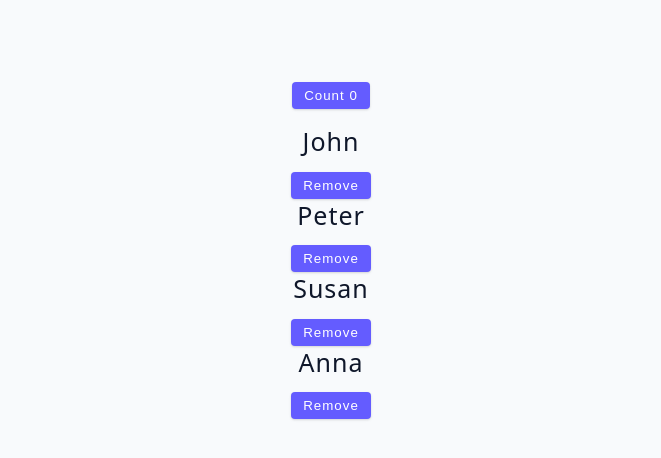
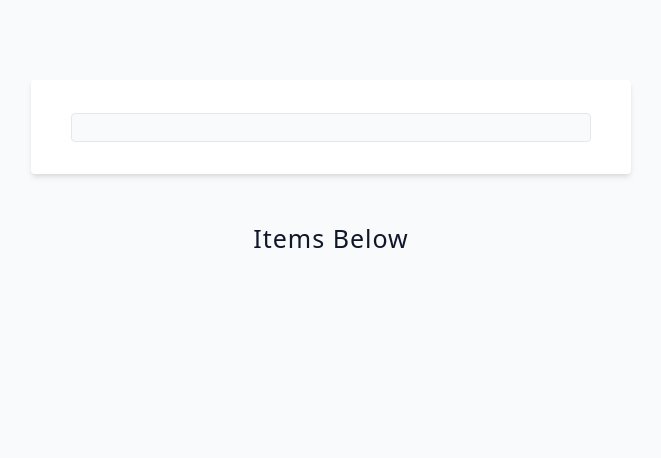
Before and after one commit to vinothsmart/react18, a React (Vite) app: page / in a window 1280 px wide. Shown: the top 458 px of the page, without its empty margins (309-970 px from the left). Built offline with nearby package versions, Linux system fonts and the light colour scheme.

Commit message:
useTranstiion optimzation

```diff
--- a/src/App.jsx
+++ b/src/App.jsx
@@ -1,9 +1,9 @@
-import LowerState from './tutorial/11-performance/starter/03-hooks';
+import LatestReact from './tutorial/11-performance/starter/04-react-18';
 
 function App() {
   return (
     <div className='container'>
-      <LowerState />
+      <LatestReact />
     </div>
   );
 }
--- a/src/tutorial/11-performance/starter/04-react-18/index.jsx
+++ b/src/tutorial/11-performance/starter/04-react-18/index.jsx
@@ -1,20 +1,23 @@
-import { useState } from 'react';
+import { useState, useTransition } from 'react';
 const LatestReact = () => {
   const [text, setText] = useState('');
   const [items, setItems] = useState([]);
+  const [isPending, startTransition] = useTransition();
 
   const handleChange = (e) => {
     setText(e.target.value);
 
     // slow down CPU
-    // const newItems = Array.from({ length: 5000 }, (_, index) => {
-    //   return (
-    //     <div key={index}>
-    //       <img src='/vite.svg' alt='' />
-    //     </div>
-    //   );
-    // });
-    // setItems(newItems);
+    startTransition(() => {
+      const newItems = Array.from({ length: 5000 }, (_, index) => {
+        return (
+          <div key={index}>
+            <img src='/vite.svg' alt='' />
+          </div>
+        );
+      });
+      setItems(newItems);
+    });
   };
   return (
     <section>
@@ -27,7 +30,9 @@ const LatestReact = () => {
         />
       </form>
       <h4>Items Below</h4>
-
+      {isPending ? (
+        <h4>Loading...</h4>
+      ) : (
         <div
           style={{
             display: 'grid',
@@ -37,6 +42,7 @@ const LatestReact = () => {
         >
           {items}
         </div>
+      )}
     </section>
   );
 };
```
Lines whose indentation alone changed are shown as unchanged.
